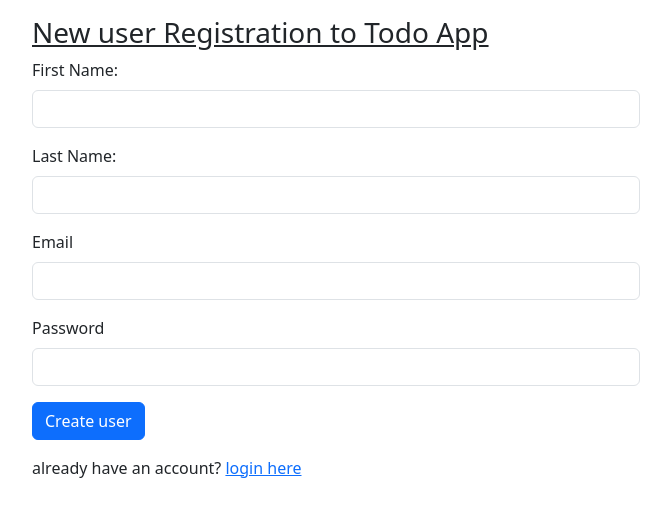
After one commit to itzFelu/Todo-App-Django, a Django app: page /register/ in a window 1280 px wide. The commit adds this page. Shown: the top 517 px of the page, without its empty margins (304-975 px from the left). Run offline with Django 4.2, Linux system fonts and the light colour scheme.

Commit message:
authentication done successfully

```diff
--- a/tasks/urls.py
+++ b/tasks/urls.py
@@ -3,6 +3,10 @@ from django.urls import path
 from . import views
 
 urlpatterns = [
+    path('login/',views.login_page, name="login_page"),
+    path('register/',views.register_page, name="register_page"),
+    path('logout/',views.logout_page,name="logout_page"),
+
     path('',views.index, name="index"),
     path('addtask/',views.addTask, name="addTask"),
     path('tasklist/<filter>',views.taskList, name="taskList"),
--- a/tasks/views.py
+++ b/tasks/views.py
@@ -2,7 +2,69 @@ from datetime import datetime
 from django.http import HttpResponse
 from django.shortcuts import render, redirect
 from .models import Tasks
+from django.contrib.auth.models import User
+from django.contrib import messages
+from django.contrib.auth import authenticate, login, logout
+from django.contrib.auth.decorators import login_required
 
+def login_page(request):
+    if request.user.is_authenticated:
+        print('already logged in')
+        return redirect('/')
+    if request.method == 'POST':
+        email=request.POST.get('email')
+        password=request.POST.get('password')
+        if not User.objects.filter(email=email):
+            message="no user with this email!"
+            messages.error(request,message)
+            print(message)
+            return redirect('/login')
+        user=authenticate(username=email, password=password)
+        if user is None:
+            message='Invalid password, please try again'
+            messages.error(request,message)
+            print(message)
+            return redirect('/login')
+        login(request,user)
+        return redirect('/')
+    return render(request,'login.html')
+
+def register_page(request):
+    if request.user.is_authenticated:
+        print('already logged in')
+        return redirect('/')
+    if request.method == 'POST':
+        first_name=request.POST.get('first_name')
+        last_name=request.POST.get('last_name')
+        email=request.POST.get('email')
+        password=request.POST.get('password')
+
+        if User.objects.filter(email=email):
+            message='email already exist, user another'
+            messages.error(request,message)
+            print(message)
+            return redirect('/register')
+
+        user= User.objects.create(
+            first_name=first_name,
+            last_name=last_name,
+            email=email,
+            username=email,
+        )
+        user.set_password(password)
+        user.save()
+        messages.success(request,'User created successfully, please login now')
+        return redirect('/register')
+
+
+    return render(request,'register.html')
+
+@login_required(login_url='/login/')
+def logout_page(request):
+    logout(request)
+    return redirect('/login')
+
+@login_required(login_url='/login/')
 def index(request):
     if request.method == 'POST':
         data=request.POST
@@ -14,7 +76,7 @@ def index(request):
         return redirect('/')
     else:
         # read operations ~1
-        data= Tasks.objects.all()
+        data= Tasks.objects.filter(created_by=request.user)
         context={
             'page': 'index',
             'data': data,
@@ -22,6 +84,7 @@ def index(request):
         return render(request,'index.html',context)
         # return HttpResponse("hello this is index page")
 
+@login_required(login_url='/login/')
 def taskList(request,filter):
     # print(request.path)
     if request.method == 'POST':
@@ -34,9 +97,9 @@ def taskList(request,filter):
         return redirect(request.path)
 
     if filter == 'All':
-        data= Tasks.objects.all()
+        data= Tasks.objects.filter(created_by=request.user)
     else:
-        data=Tasks.objects.filter(status = filter)
+        data=Tasks.objects.filter(created_by=request.user, status = filter)
     context={
         'page': 'taskList',
         'data': data,
@@ -44,6 +107,7 @@ def taskList(request,filter):
     }
     return render(request,'taskList.html',context)
 
+@login_required(login_url='/login/')
 def taskDetails(request,id):
     if request.method == 'POST':
         data=request.POST
@@ -53,9 +117,10 @@ def taskDetails(request,id):
             timeOf_last_update=datetime.now(),
         )
         return redirect(request.path)
-    data=Tasks.objects.get(id=id)
+    data=Tasks.objects.get(id=id, created_by=request.user)
     return render(request,'taskDetails.html',context={'data':data,})
 
+@login_required(login_url='/login/')
 def update_task(request,id):
     if request.method == 'POST':
         data = request.POST
@@ -71,6 +136,7 @@ def update_task(request,id):
         data=Tasks.objects.get(id=id)
         return render(request,'updateTask.html',context={'data':data})
 
+@login_required(login_url='/login/')
 def addTask(request):
     if request.method == "POST":
         data = request.POST
@@ -78,6 +144,7 @@ def addTask(request):
         Tasks.objects.create(
             title=data['title'],
             description=data['description'],
+            created_by=request.user,
         )
         return render(request,'addTask.html',context={'message':'success', 'page': 'addTask',})
     else:
@@ -88,6 +155,7 @@ def addTask(request):
 
 """ Deleting task directly from url, get request, no securities are there"""
 # need to know proper way of sending delete request
+@login_required(login_url='/login/')
 def del_task(request,id):
     print(id)
     Tasks.objects.get(id = id).delete()
--- /dev/null
+++ b/templates/register.html
@@ -0,0 +1,50 @@
+<!DOCTYPE html>
+<html lang="en">
+<head>
+    <meta charset="UTF-8">
+    <meta name="viewport" content="width=device-width, initial-scale=1.0">
+    <title>Todo: Register</title>
+    <link href="https://cdn.jsdelivr.net/npm/bootstrap@5.3.3/dist/css/bootstrap.min.css" rel="stylesheet"
+        integrity="sha384-QWTKZyjpPEjISv5WaRU9OFeRpok6YctnYmDr5pNlyT2bRjXh0JMhjY6hW+ALEwIH" crossorigin="anonymous">
+</head>
+<body>
+    <form class="w-50 p-3 mx-auto" method='post'>
+        {% csrf_token %}
+        <u><h3>New user Registration to Todo App </h3></u>
+        {% if messages %}
+
+                {% for message in messages %}
+                {% if  message.tags == 'success' %}
+                    <div class="alert alert-success" role="alert">
+                        {{message}}
+                    </div>
+                {% else %}
+                    <div class="alert alert-danger" role="alert">
+                        {{message}}
+                    </div>
+                {% endif %}
+
+                {% endfor %}
+        {% endif %}
+        <div class="mb-3">
+            <label for="first_name" class="form-label">First Name: </label>
+          <input type="text" class="form-control" id="first_name" name="first_name" required>
+        </div>
+        <div class="mb-3">
+            <label for="last_name" class="form-label">Last Name: </label>
+          <input type="text" class="form-control" id="last_name" name="last_name" required>
+        </div>
+        <div class="mb-3">
+          <label for="email" class="form-label">Email</label>
+          <input type="email" class="form-control" id="email" name="email" required>
+        </div>
+        <div class="mb-3">
+          <label for="password" class="form-label">Password</label>
+          <input type="password" class="form-control" id="password" name="password" required>
+        </div>
+
+        <button type="submit" class="btn btn-primary">Create user</button>
+        <p class="mt-3">already have an account? <a href="/login">login here</a></p>
+      </form>
+</body>
+</html>
--- a/templates/taskDetails.html
+++ b/templates/taskDetails.html
@@ -23,7 +23,7 @@
     <tbody>
       <tr>
         <td>{{data.title}}</td>
-        <td>{{data.description}}</td>
+        <td> <pre>{{data.description}}</pre></td>
         <td>
           <form method="post">
             {% csrf_token %}
--- a/templates/taskList.html
+++ b/templates/taskList.html
@@ -44,7 +44,7 @@
                 <tr>
                   <th scope="row" onclick=taskDetails({{obj.id}})>{{forloop.counter}}</th>
                   <td onclick=taskDetails({{obj.id}})>{{obj.title}}</td>
-                  <td onclick=taskDetails({{obj.id}})>{{obj.description}}</td>
+                  <td onclick=taskDetails({{obj.id}})><pre>{{obj.description}}</pre></td>
                   <td>
                     <form method="post">
                       {% csrf_token %}
```
Also changed, not shown: tasks/models.py (+5 -2 lines), templates/index.html (+12 -4 lines), templates/login.html (added, +35 -0 lines), db.sqlite3, tasks/migrations/0015_tasks_created_by_alter_tasks_description_and_more.py (added).
